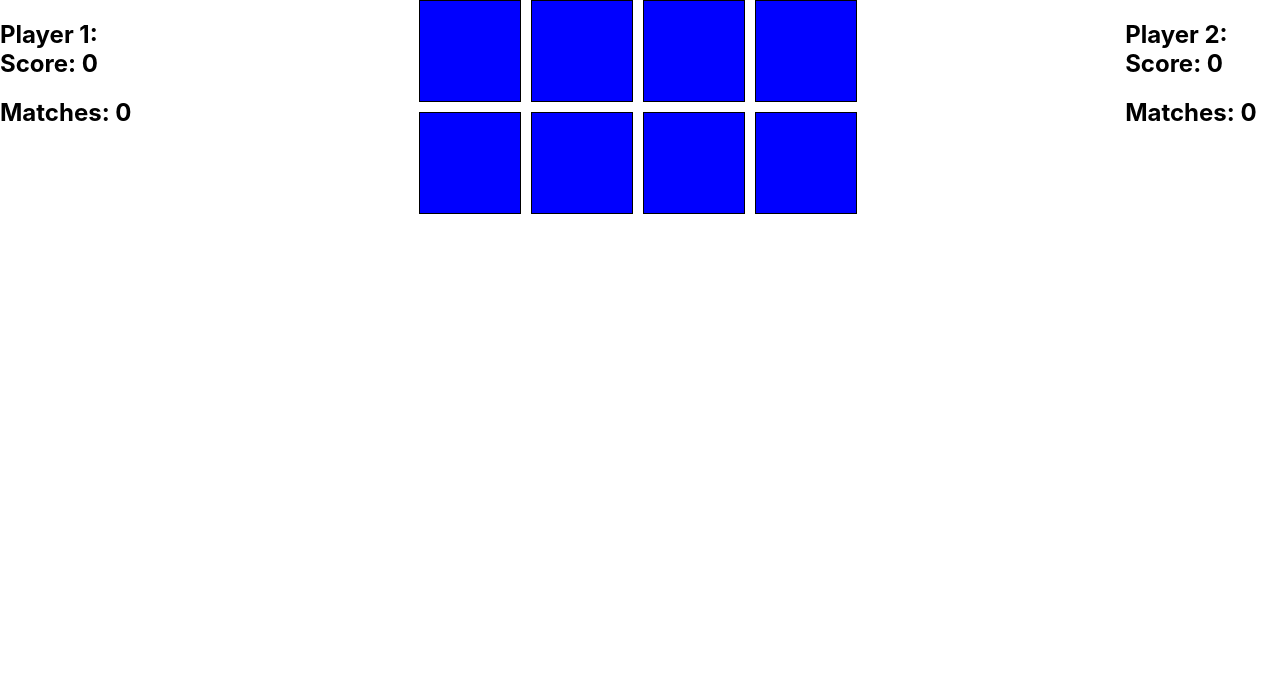
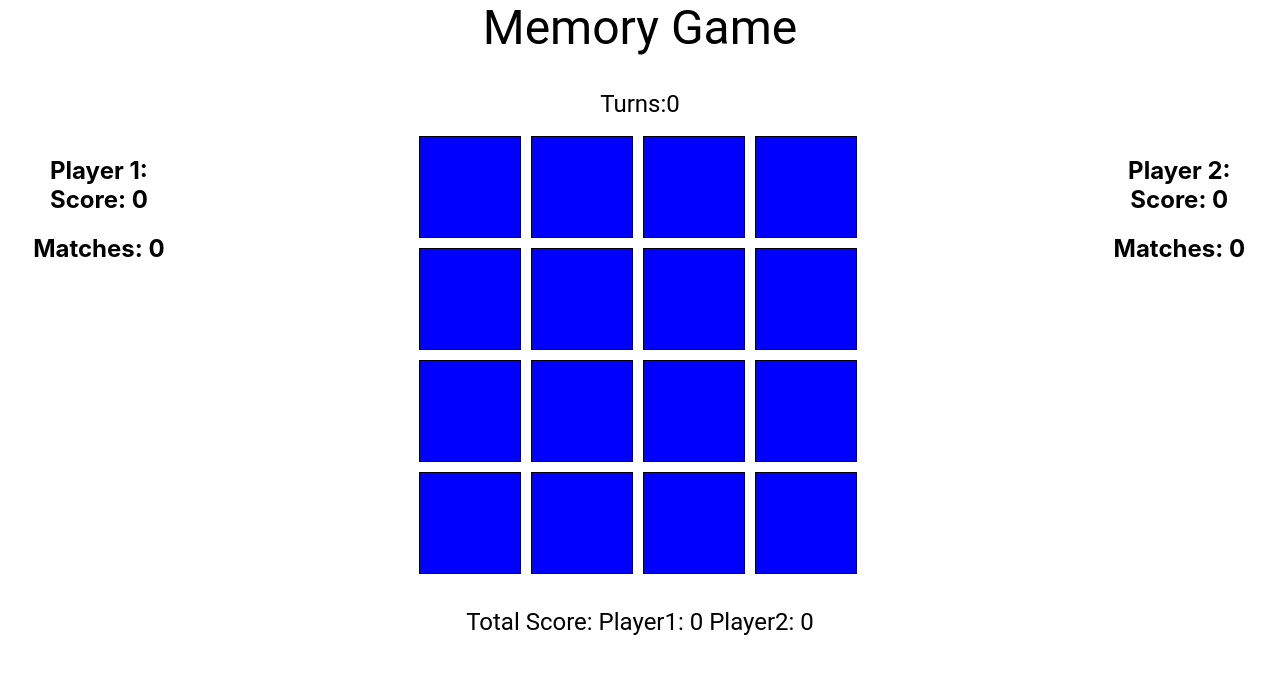
Before and after one commit to AnvarArt/Memory-Game, a React (Create React App) app: page / in a window 1280 px wide. Shown: the top 674 px of the page. Built offline with nearby package versions, Linux system fonts and the light colour scheme.

Commit message:
Refactoring to Board.jsx

```diff
--- a/src/App.js
+++ b/src/App.js
@@ -1,32 +1,54 @@
-import { useState, useEffect } from "react";
-import { Grid, Container, Stack } from "@mui/material";
+import { useState, useEffect, useRef } from "react";
+import { Grid, Container, Stack, Typography, Button } from "@mui/material";
 import "./App.css";
 import Board from "./components/Board";
 import PlayerInfo from "./components/PlayerInfo";
+import { cards } from "./config/card-config.js";
+import { shuffleBoard } from "./utils/board.helper.js";
 
 const App = () => {
   const [gameOver, setGameOver] = useState(false);
   console.log("gameOver: ", gameOver);
   const [playerOne, setPlayerOne] = useState("Player 1");
   const [playerTwo, setPlayerTwo] = useState("Player 2");
+  const [winner, setWinner] = useState("");
+  const [shuffledCards, setShuffledCards] = useState(shuffleBoard(cards));
+  //will be saved in localqstorage
+  const isMounted = useRef(false);
 
   //Tracking the progress of the game
   const [score, setScore] = useState({ playerOne: 0, playerTwo: 0 });
   const [matches, setMatches] = useState({ playerOne: 0, playerTwo: 0 });
   const [turns, setTurns] = useState(true);
 
+  //Number of turns
+  const [nubmerOfTurns, setNubmerOfTurns] = useState(0);
+
   useEffect(() => {
     if (gameOver) {
       if (matches.playerOne > matches.playerTwo) {
         setScore({ ...score, playerOne: score.playerOne + 1 });
+        setWinner(playerOne);
       } else if (matches.playerOne < matches.playerTwo) {
         setScore({ ...score, playerTwo: score.playerTwo + 1 });
+        setWinner(playerTwo);
       }
     }
   }, [gameOver]);
 
+  //Restart button
+  const clickRestart = () => {
+    setShuffledCards(shuffleBoard(cards));
+    setMatches({ playerOne: 0, playerTwo: 0 });
+    setTurns(true);
+    setGameOver(false);
+    setTurns(0);
+  };
+
   const onProgress = (match) => {
     console.log("onProgress: ", match);
+    setNubmerOfTurns(nubmerOfTurns + 1);
+    console.log("onProgress: ", nubmerOfTurns);
     if (!match) return;
     if (turns) {
       setMatches({ ...matches, playerOne: matches.playerOne + 1 });
@@ -38,12 +60,48 @@ const App = () => {
       setTurns(false);
     } else setTurns(true);
   };
+
+  //Get from Local Storage
+  useEffect(() => {
+    const storedScore = localStorage.getItem("matchGame");
+    if (storedScore) {
+      setScore(JSON.parse(storedScore));
+    }
+  }, []);
+
+  // Set to Local Storage
+  useEffect(() => {
+    //we need to skip setting to local storage on a first run
+    if (!isMounted.current) {
+      isMounted.current = true;
+      return;
+    }
+    localStorage.setItem("matchGame", JSON.stringify(score));
+  }, [score]);
+
   return (
-    <Stack direction='row'>
-      <PlayerInfo player={playerOne} matches={matches.playerOne} score={score.playerOne} />
-      <Board setGameOver={setGameOver} turns={turns} onProgress={onProgress} setTurns={setTurns} />
-      <PlayerInfo player={playerTwo} matches={matches.playerTwo} score={score.playerTwo} />
-    </Stack>
+    <Container maxWidth='xl' style={{ textAlign: "center" }}>
+      <Typography variant='h3' style={{ marginBottom: "2rem" }}>
+        Memory Game
+      </Typography>
+      <Typography variant='h5' style={{ marginBottom: "1rem" }}>
+        Turns:{nubmerOfTurns}
+      </Typography>
+      <Stack direction='row' style={{ marginBottom: "2rem" }}>
+        <PlayerInfo player={playerOne} matches={matches.playerOne} score={score.playerOne} />
+        <Board setGameOver={setGameOver} turns={turns} onProgress={onProgress} setTurns={setTurns} nubmerOfTurns={nubmerOfTurns} setNubmerOfTurns={setNubmerOfTurns} setShuffledCards={setShuffledCards} shuffledCards={shuffledCards} />
+        <PlayerInfo player={playerTwo} matches={matches.playerTwo} score={score.playerTwo} />
+      </Stack>
+      <Typography variant='h5' sx={{ textAlign: "center" }}>{`Total Score: Player1: ${score.playerOne} Player2: ${score.playerTwo}`}</Typography>
+      {gameOver && (
+        <>
+          <Button variant='outline' onClick={clickRestart}>
+            Restart
+          </Button>
+          <Typography>{winner === "" ? "Draw" : `Winner ${winner}`}</Typography>
+        </>
+      )}
+    </Container>
   );
 };
 
--- a/src/components/Board.jsx
+++ b/src/components/Board.jsx
@@ -1,19 +1,9 @@
 import { useState } from "react";
 import { Container } from "@mui/material";
 import Cell from "./Cell";
-import { cards } from "../config/card-config.js";
-import { shuffleBoard } from "../utils/board.helper.js";
 
-const Board = ({ setGameOver, turns, setTurns, onProgress }) => {
+const Board = ({ setGameOver, turns, setTurns, onProgress, nubmerOfTurns, setNubmerOfTurns, shuffledCards, setShuffledCards }) => {
   const [flippedCards, setFlippedCards] = useState([]);
-  // const [matches, setMatches] = useState([]);
-  const [shuffledCards, setShuffledCards] = useState(shuffleBoard(cards));
-
-  // const shuffledCards = shuffleBoard(cards);
-  // const shuffledCards = cards;
-
-  console.log({ shuffledCards });
-  console.log({ flippedCards });
 
   const handleCardClick = (card) => {
     // Prevent flipping more than two cards at once
--- a/src/config/card-config.js
+++ b/src/config/card-config.js
@@ -24,10 +24,10 @@ const initCards = [
   { id: 2, name: "airbus", image: airbus, isFlipped: false, match: false },
   { id: 3, name: "audi", image: audi, isFlipped: false, match: false },
   { id: 4, name: "bmw", image: bmw, isFlipped: false, match: false },
-  //   { id: 5, name: "bus", image: bus, isFlipped: false, match: false },
-  //   { id: 6, name: "chevrolet", image: chevrolet, isFlipped: false, match: false },
-  //   { id: 7, name: "cruise_ship", image: cruise_ship, isFlipped: false, match: false },
-  //   { id: 8, name: "ferrari", image: ferrari, isFlipped: false, match: false },
+  { id: 5, name: "bus", image: bus, isFlipped: false, match: false },
+  { id: 6, name: "chevrolet", image: chevrolet, isFlipped: false, match: false },
+  { id: 7, name: "cruise_ship", image: cruise_ship, isFlipped: false, match: false },
+  { id: 8, name: "ferrari", image: ferrari, isFlipped: false, match: false },
   //   { id: 9, name: "harley", image: harley, isFlipped: false, match: false },
   //   { id: 10, name: "mercedes", image: mercedes, isFlipped: false, match: false },
   //   { id: 11, name: "motorcycle", image: motorcycle, isFlipped: false, match: false },
```
